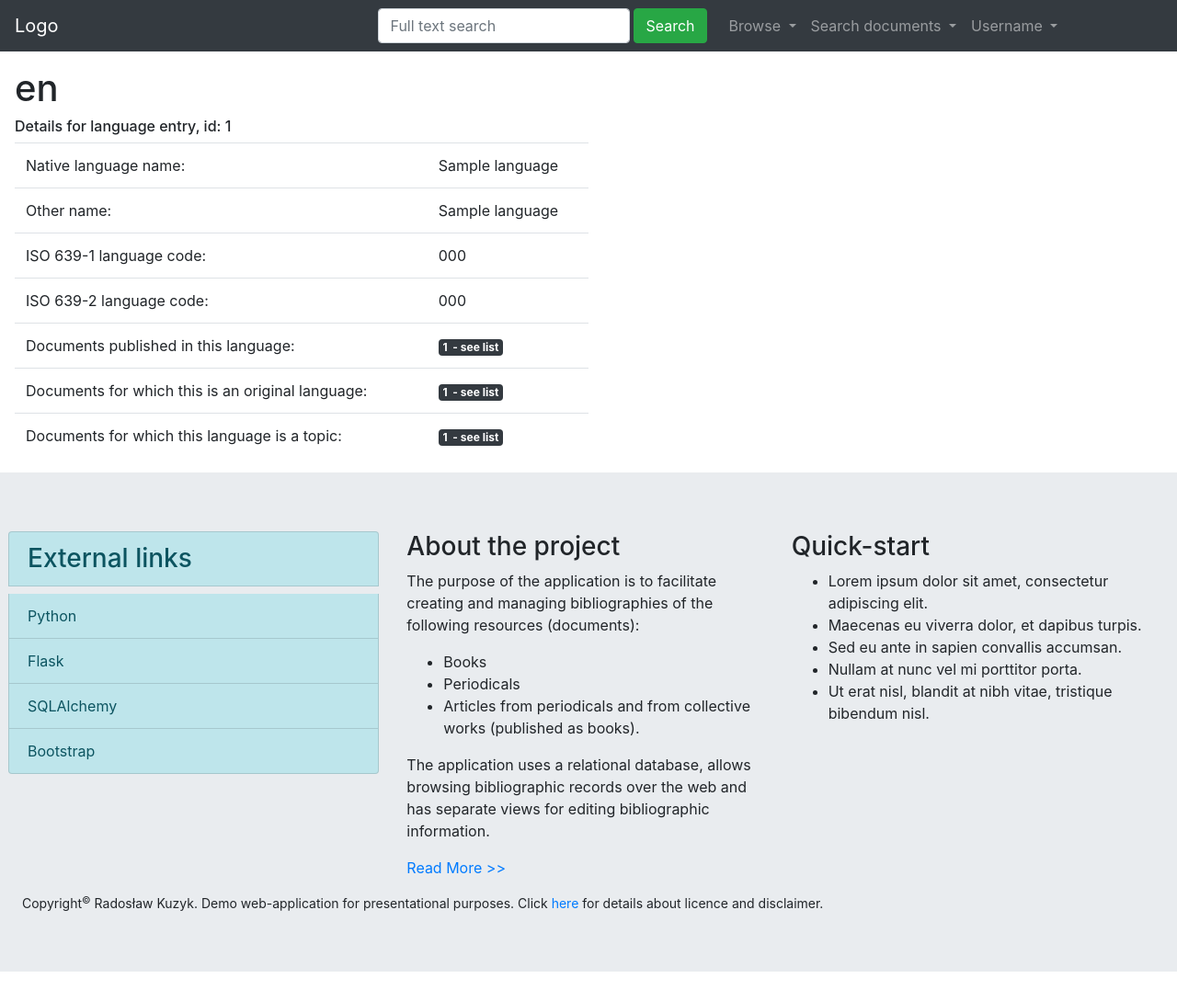
After one commit to radoslavian/Flask-Web-Bibliography-App, a Flask app: a page that uses app/templates/base.html in a window 1280 px wide. The commit adds this page. Shown: the whole page at 92% size. Run offline with Flask 2, Linux system fonts and the light colour scheme; tables that the repository leaves empty hold one stand-in row (values such as "Sample post"); some libraries are stand-ins or nearby versions.

Commit message:
New views and improvements in code (mainly templates and template macros).

```diff
--- a/app/main/views.py
+++ b/app/main/views.py
@@ -32,9 +32,15 @@ def browse_people():
         page, per_page=current_app.config['LIST_ENTRIES_PER_PAGE'],
         error_out=False)
 
-    return render_template('people_list.html',
-                           literal_column=db.literal_column,
-                           pagination=pagination)
+    return render_template(
+        'list_of_items.html',
+        literal_column=db.literal_column,
+        title='List of individuals from the database',
+        subtitle='Alphabetical order, ascending',
+        endpoint='.browse_people',
+        pagination=pagination,
+        partial_template_name='_people_list_paginated.html')
+
 
 
 @main.route('/browse/documents/id=<document_id>', methods=['GET', 'POST'])
@@ -97,6 +103,32 @@ def keywords_list():
 
     return render_template('keywords_list.html',
                            pagination=pagination)
+
+
+@main.route('/browse/languages/')
+def language_list():
+    page = request.args.get('page', 1, type=int)
+    languages = Language.query.order_by(Language.language_name)
+    pagination = languages.paginate(
+        page, per_page=current_app.config['LIST_ENTRIES_PER_PAGE'],
+        error_out=False)
+
+    return render_template(
+        'list_of_items.html',
+        title='List of languages in the database',
+        subtitle='Alphabetical order, ascending',
+        pagination=pagination,
+        endpoint='.language_list',
+        partial_template_name='_language_list.html')
+
+
+@main.route('/browse/languages/id=<language_id>')
+def language_details(language_id):
+    language = Language.query.filter_by(
+        language_id=language_id).first_or_404()
+
+    return render_template('language_details.html',
+                           language=language)
 
 
 @main.route('/browse/people/name-variants/id=<variant_id>')
@@ -189,12 +221,44 @@ def collective_bodies_list():
         page, per_page=current_app.config['LIST_ENTRIES_PER_PAGE'],
         error_out=False)
 
-    return render_template('collective_bodies_list.html',
-                           pagination=pagination)
+    return render_template(
+        'list_of_items.html',
+        title='List of collective bodies from the database',
+        subtitle='Alphabetical order, ascending',
+        endpoint='.collective_bodies_list',
+        pagination=pagination,
+        partial_template_name='_collective_bodies_list.html')
+
+
+@main.route('/browse/document-types/id=<type_id>')
+def document_type(type_id):
+    '''Route for details of the document type entry from
+    the database, identified by type_id.
+    '''
+    document_type = DocumentType.query.filter_by(
+        type_id=type_id).first_or_404()
+
+    return render_template('document_type_details.html',
+                           document_type=document_type)
+
+
+@main.route('/browse/document-types/')
+def document_types_list():
+    '''Generates view for the list of document types from the database.
+    '''
+    document_types = DocumentType.query.order_by(
+        DocumentType.name).all()
+
+    return render_template('list_of_items.html',
+                           pagination=None,
+                           title='List of document types',
+                           partial_template_name='_document_types_list.html',
+                           subtitle='Alphabetical order, ascending',
+                           document_types=document_types)
 
 
 @main.route('/search')
 def search():
     '''Route for full-text search.
     '''
-    return request.args.get('to be written')
+    return 'to be written'
--- a/app/models.py
+++ b/app/models.py
@@ -303,7 +303,7 @@ class Document(db.Model, Lock):
         secondary='subjects_collectivities_join',
         backref=db.backref('documents_topics', lazy='dynamic'),
         lazy='dynamic')
-    languages_subjects = db.relationship(
+    language_subjects = db.relationship(
         'Language',
         secondary='subjects_languages_join',
         backref=db.backref('documents_topics', lazy='dynamic'),
@@ -492,7 +492,8 @@ publication_places = db.Table(
 
 
 class GeographicLocation(db.Model, Lock):
-    '''Model for geographic names (cities, states etc.)'''
+    '''Model for geographic names (cities, states etc.)
+    '''
     __tablename__ = 'geographic_locations'
 
     location_id = db.Column(db.Integer, primary_key=True)
--- a/app/static/styles.css
+++ b/app/static/styles.css
@@ -5,3 +5,12 @@ table.responsibilities tr:hover {
 #footer {
     font-size: 14px;
 }
+
+.items-list > * {
+    background: inherit;
+    border-width: 0px 0px 1px 0px;
+}
+
+.items-list > :last-child {
+    border-width: 0px;
+}
--- a/app/templates/_people_list_paginated.html
+++ b/app/templates/_people_list_paginated.html
@@ -1,4 +1,3 @@
-<div class="list-group col-md-6">
 {% for person in pagination.items %}
   {% if literal_column(person).name[4] == 'person' %}
     <a class="list-group-item list-group-item-action"
@@ -8,9 +7,9 @@
     </a>
   {% elif literal_column(person).name[4] == 'name_variant' %}
     <em><small><a class="list-group-item"
-	 href="{{ url_for('.name_variant', variant_id=person.person_id) }}">
+		  href="{{ url_for('.name_variant',
+		  variant_id=person.person_id) }}">
 		  {{ person.last_name }}, {{ person.forenames }}
     </a></small></em>
   {% endif %}
 {% endfor %}
-</div>
--- a/app/templates/base.html
+++ b/app/templates/base.html
@@ -24,12 +24,16 @@
   </head>
   <body>
     {% block navbar %}
-      <nav class="navbar navbar-expand-md navbar-dark bg-dark justify-content-center">
+      <nav class="navbar navbar-expand-md navbar-dark bg-dark
+		  justify-content-center">
 	<div class="d-flex flex-grow-1">
 	  <span class="w-100 d-lg-none d-block"><!-- hidden spacer to center brand on mobile --></span>
 	  <a class="navbar-brand" href="/">Logo</a>
 	  <div class="w-100 text-right">
-            <button class="navbar-toggler" type="button" data-toggle="collapse" data-target="#navbar">
+            <button class="navbar-toggler"
+		    type="button"
+		    data-toggle="collapse"
+		    data-target="#navbar">
               <span class="navbar-toggler-icon"></span>
             </button>
           </div>
@@ -57,14 +61,17 @@
 	    </div>
 
 	    <li class="nav-item dropdown">
-	      <a class="nav-link dropdown-toggle" href="#" data-toggle="dropdown"
+	      <a class="nav-link dropdown-toggle"
+		 href="#"
+		 data-toggle="dropdown"
 		 title="Paginated, ordered lists of items.">
 		Browse
 	      </a>
 	      <div class="dropdown-menu">
 		<a class="dropdown-item"
 		   data-toggle="tooltip"
-		   title="Ordered list of authors, editors etc., but also individuals being subjects of the documents."
+		   title="Ordered list of authors, editors etc., but also
+		   individuals being subjects of the documents."
 		   data-placement="left"
 		   href="{{ url_for('.browse_people') }}">
 		  Personal names
@@ -77,20 +84,43 @@
 		  Subject keywords
 		</a>
 		<a class="dropdown-item" data-toggle="tooltip"
-		   title="Ordered list of geographic locations (publication places and subjects)."
+		   title="Ordered list of geographic locations
+		   (publication places and subjects)."
 		   data-placement="left"
 		   href="{{ url_for('.geographic_locations_list') }}">
 		  Geographic locations
 		</a>
+		<a class="dropdown-item" data-toggle="tooltip"
+		   title="Ordered list of languages (as languages in which
+		   documents were written/published or as topics
+		   for the documents)."
+		   data-placement="left"
+		   href="{{ url_for('.language_list') }}">
+		  Languages
+		</a>
 		<a class="dropdown-item"
 		   data-toggle="tooltip"
-		   title="Ordered list of collective names (organisations - companies, foundation etc.) attached to documents as responsibility statements or subjects."
+		   title="Ordered list of collective names (organisations -
+		   companies, foundation etc.) attached to documents as
+		   responsibility statements or subjects."
 		   data-placement="left"
 		   href="{{ url_for('.collective_bodies_list') }}">
 		   Collective names
 		</a>
-		<a class="dropdown-item" data-toggle="tooltip" title="Ordered list of documents with title filter." data-placement="left" href="#">Documents</a>
-		<a class="dropdown-item" data-toggle="tooltip" title="Document types, number of documents for each type and links to list of documents for each set." data-placement="left" href="#">Document types</a>
+		<a class="dropdown-item"
+		   data-toggle="tooltip"
+		   title="Ordered list of documents with title filter."
+		   data-placement="left" href="#">
+		   Documents
+		</a>
+		<a class="dropdown-item"
+		   href="{{ url_for('.document_types_list') }}"
+		   data-toggle="tooltip"
+		   title="Document types, number of documents for each
+		   type and links to list of documents for each set."
+		   data-placement="left" href="#">
+		   Document types
+		</a>
 	      </div>
 	    </li>
 	    <li class="nav-item dropdown">
@@ -98,15 +128,35 @@
 	    	Search documents
 	      </a>
 	      <div class="dropdown-menu">
-	    	<a class="dropdown-item" href="#" data-toggle="tooltip" title="Search using one criterion and one search-expression at a time." data-placement="left">Basic search</a>
-	    	<a class="dropdown-item" href="#" data-toggle="tooltip" title="Select multiple fields to be searched." data-placement="left">Search multiple fields</a>
-	    	<a class="dropdown-item" data-toggle="tooltip" title="Search using multiple fields and multiple search-criteria." data-placement="left" href="#">Advanced search</a>
+	    	<a class="dropdown-item"
+		   href="#"
+		   data-toggle="tooltip"
+		   title="Search using one criterion and one search-expression
+		   at a time." data-placement="left">
+		   Basic search
+		</a>
+	    	<a class="dropdown-item"
+		   href="#"
+		   data-toggle="tooltip"
+		   title="Select multiple fields to be searched."
+		   data-placement="left">
+		   Search multiple fields
+		</a>
+	    	<a class="dropdown-item"
+		   data-toggle="tooltip"
+		   title="Search using multiple fields and multiple
+		   search-criteria."
+		   data-placement="left"
+		   href="#">
+		   Advanced search
+		</a>
 	      </div>
 	    </li>
 	  </ul>
 	  <ul class="navbar-nav mr-auto flex-nowrap">
 	    <li class="nav-item dropdown">
-	      <a class="nav-link dropdown-toggle" href="#" data-toggle="dropdown">
+	      <a class="nav-link dropdown-toggle"
+		 href="#" data-toggle="dropdown">
 		Username <!-- Username - shall be uploaded from the db or set to Anonymous -->
 	      </a>
 	      <!-- More detailed description in views.graphml -->
--- a/app/templates/keyword_details_view.html
+++ b/app/templates/keyword_details_view.html
@@ -12,10 +12,7 @@
   <tr>
     <td>Documents referencing this keyword:</td>
     <td>
-      <span class="badge badge-dark">
-	{# add hyperlink #}
-	&nbsp;{{ keyword.documents.count() }}&nbsp;-&nbsp;see&nbsp;list
-      </span>
+      {{ macros.see_documents_list_badge(keyword.documents) }}
     </td>
   </tr>
 </table>
--- /dev/null
+++ b/app/templates/language_details.html
@@ -0,0 +1,51 @@
+{% extends "base.html" %}
+{% block content %}
+  <h1>{{ language.language_name }}</h1>
+  <h6>Details for language entry, id: {{ language.language_id }}</h6>
+  <table class="table table-hover col-md-6">
+    {% if language.native_name %}
+      <tr>
+	<td>Native language name:</td>
+	<td>{{ language.native_name }}</td>
+      </tr>
+    {% endif %}
+    {% if language.other_name %}
+      <tr>
+	<td>Other name:</td>
+	<td>{{ language.other_name }}</td>
+      </tr>
+    {% endif %}
+    {% if language.iso_639_1_language_code %}
+      <tr>
+	<td>ISO 639-1 language code:</td>
+	<td>{{ language.iso_639_1_language_code }}</td>
+      </tr>
+    {% endif %}
+    {% if language %}
+      <tr>
+	<td>ISO 639-2 language code:</td>
+	<td>{{ language.iso_639_2_language_code }}</td>
+      </tr>
+    {% endif %}
+    <tr>
+      <td>Documents published in this language:</td>
+      <td>
+	{{ macros.see_documents_list_badge(language.documents) }}
+      </td>
+    </tr>
+    <tr>
+      <td>Documents for which this is an original language:</td>
+      <td>
+	{{ macros.see_documents_list_badge(language.documents_original_lang) }}
+      </td>
+    </tr>
+    <tr>
+      <td>Documents for which this language is a topic:</td>
+      <td>
+	{{ macros.see_documents_list_badge(language.documents_topics) }}
+      </td>
+    </tr>
+  </table>
+{% endblock %}
+
+{# documents: language, original lang, subjects #}
--- a/app/templates/macros.html
+++ b/app/templates/macros.html
@@ -39,46 +39,95 @@
 {% macro render_list(items, item_fn) %}
   {# Renders list of items (people, geographic location) #}
   {# using funtion creating individual item. #}
-  <ul>
+  <ul class="items-list list-group">
     {% for item in items %}
-      <li>{{ item_fn(item) }}</li>
+      <li class="list-group-item">{{ item_fn(item) }}</li>
     {% endfor %}
   </ul>
+{% endmacro %}
+
+
+{% macro render_collective_body(col_body) %}
+  {# Prints collective body name and hyperlink for a detailed view. #}
+  <a href="{{ url_for('.collective_body_details',
+	   c_body_id=col_body.id) }}">
+	   {{ col_body.name }}
+  </a>
+{% endmacro %}
+
+
+{% macro render_collective_body_responsibility(col_body) %}
+  {# Prints collective body (name) and it's responsibility in #}
+  {# a document template. #}
+  <strong>
+    {{ render_responsibility(col_body.responsibility) }}:
+  </strong>
+  <br>
+  {{ render_collective_body(col_body.collectivity) }}
+{% endmacro %}
+
+
+{% macro render_person(person) %}
+  {# Prints person's name and hyperlink for a detailed view. #}
+  <a href="{{ url_for('.person_details', person_id=person.person_id) }}">
+    <em>{{ person.last_name }}</em>, {{ person.forenames }}
+  {% if person.life_years %} ({{ person.life_years }}) {% endif %}</a>
 {% endmacro %}
 
 
 {% macro render_person_name_variant(variant) %}
   {{ variant.last_name_variant }},
   {{ variant.first_name_variant }}&nbsp;
-  <a href="{{ url_for('main.name_variant',
+  <a href="{{ url_for('.name_variant',
 	   variant_id=variant.variant_id) }}">details&nbsp;&hellip;</a>
 {% endmacro %}
 
 
-{% macro render_person(person) %}
-  <a href="{{ url_for('.person_details', person_id=person.person_id) }}">
-    <strong>{{ person.last_name }},</strong> {{ person.forenames }}
-  {% if person.life_years %} ({{ person.life_years }}) {% endif %}</a>
+{% macro render_responsibility(responsibility) %}
+  {# add url #}
+  <strong>{{ responsibility.responsibility_name.capitalize() }}</strong>
+{% endmacro %}
+
+
+{% macro render_person_responsibility(person_responsibility) %}
+  {{ render_responsibility(
+  person_responsibility.responsibility) }}:<br>
+  {{ render_person(person_responsibility.person) }}
 {% endmacro %}
 
 
 {% macro render_location(location) %}
-  {# add individual pages for each location #}
-  <strong>{{ location.name }}</strong>
-  {% if location.determiner %}
-    ({{ location.determiner }})
+  <a href="{{ url_for('.geographic_location_details',
+	   location_id=location.location_id) }}">
+    <strong>{{ location.name }}</strong>
+    {% if location.determiner %}
+      ({{ location.determiner }})
+    {% endif %}
+  </a>
+{% endmacro %}
+
+
+{% macro render_language(language) %}
+  {# add hyperlink #}
+  {{ language.language_name }}
+  {% if language.iso_639_1_language_code %}
+    ({{ language.iso_639_1_language_code }})
+  {% elif language.iso_639_2_language_code %}
+    ({{ language.iso_639_2_language_code }})
   {% endif %}
 {% endmacro %}
 
 
 {% macro render_keyword(kw) %}
   <a href="{{ url_for('.keyword_details', keyword_id=kw.id) }}">
-    {{ kw.keyword }} {% if kw.determiner %}({{ kw.determiner }}) {% endif %}
+    {{ kw.keyword }} {% if kw.determiner %} ({{ kw.determiner }}) {% endif %}
   </a>
 {% endmacro %}
 
 
 {% macro responsibilities_list(_list) %}
+  {# List of (person, collective body) responsibilities #}
+  {# with number of attached documents (printed from the tuple).#}
   <table class="table-sm responsibilities">
     {% for (name, count) in _list %}
       <tr>
@@ -91,3 +140,17 @@
     {% endfor %}
   </table>
 {% endmacro %}
+
+
+{% macro see_documents_list_badge(documents_relationship,
+  pre_title=None, post_title="&nbsp;-&nbsp;see&nbsp;list") %}
+  <span class="badge badge-dark">
+    {% if pre_title %}
+      {{ pre_title|safe }}
+    {% endif %}
+    {{ documents_relationship.count() }}
+    {% if post_title %}
+      {{ post_title|safe }}
+    {% endif %}
+  </span>
+{% endmacro %}
```
Also changed, not shown: app/fake.py (+8 -1 lines), app/templates/_collective_bodies_list.html (added, +7 -0 lines), app/templates/_document_types_list.html (added, +7 -0 lines), app/templates/_language_list.html (added, +7 -0 lines), app/templates/collective_bodies_list.html (deleted, +0 -15 lines), app/templates/document.html (+16 -31 lines), app/templates/document_type_details.html (added, +28 -0 lines), app/templates/keywords_list.html (+5 -5 lines), app/templates/list_of_items.html (added, +14 -0 lines), app/templates/people_list.html (deleted, +0 -8 lines), 1 other file. Lines whose indentation alone changed are shown as unchanged.
